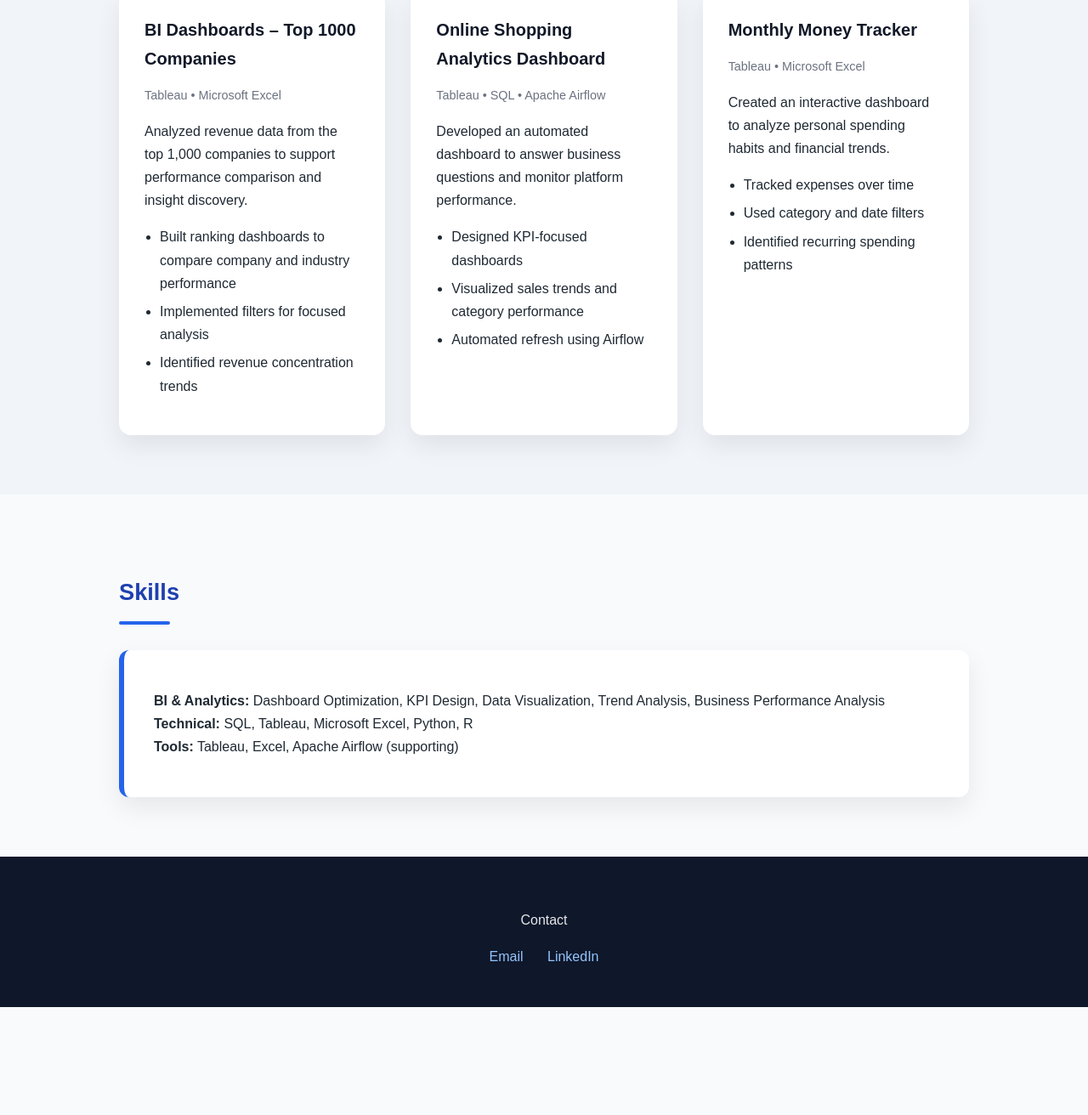
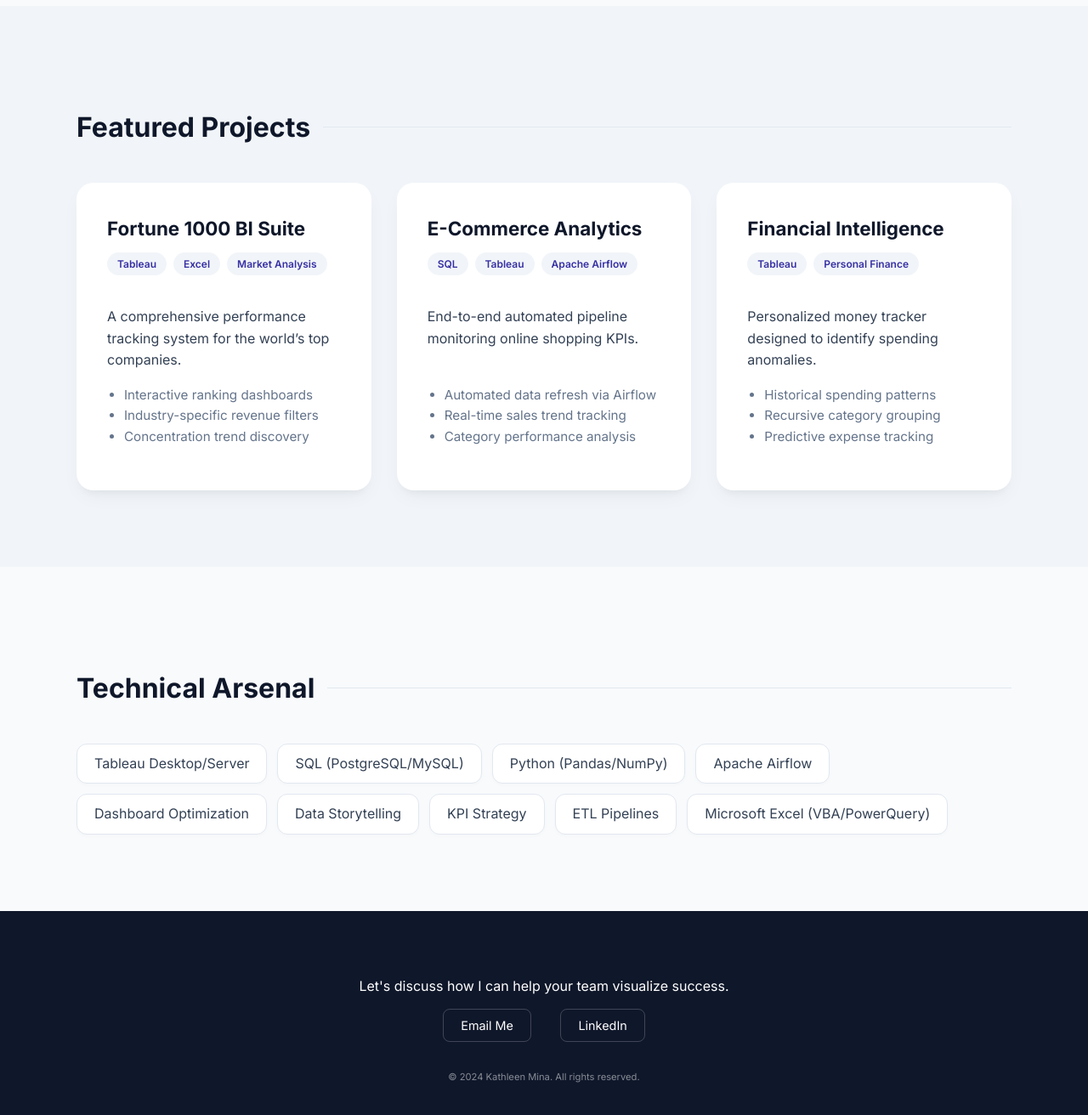
Before and after one commit to kathleenmina/portfolio, a plain HTML site: page index.html in a window 1280 px wide. Shown: the part 904-2216 px from the top of the page at 85% size. Before the commit the page ends 2089 px from the top, so only its background shows below. Drawn offline with Linux system fonts and the light colour scheme.

Commit message:
index.html

```diff
--- a/index.html
+++ b/index.html
@@ -5,161 +5,225 @@
   <meta name="viewport" content="width=device-width, initial-scale=1.0" />
   <title>Kathleen Mina | Business Intelligence Portfolio</title>
 
+  <link rel="preconnect" href="https://fonts.googleapis.com">
+  <link rel="preconnect" href="https://fonts.gstatic.com" crossorigin>
+  <link href="https://fonts.googleapis.com/css2?family=Inter:wght@300;400;600;700&display=swap" rel="stylesheet">
+
   <style>
     :root {
-      --primary: #1e40af;
-      --secondary: #2563eb;
-      --bg-light: #f8fafc;
-      --bg-section: #f1f5f9;
-      --text-main: #1f2933;
-      --text-muted: #6b7280;
-      --card-shadow: 0 12px 30px rgba(0, 0, 0, 0.08);
+      --primary: #4f46e5; /* Modern Indigo */
+      --primary-dark: #3730a3;
+      --slate-900: #0f172a;
+      --slate-800: #1e293b;
+      --slate-100: #f1f5f9;
+      --text-main: #334155;
+      --text-light: #64748b;
+      --glass: rgba(255, 255, 255, 0.8);
+      --card-shadow: 0 10px 25px -5px rgba(0, 0, 0, 0.05), 0 8px 10px -6px rgba(0, 0, 0, 0.05);
+    }
+
+    * {
+      box-sizing: border-box;
+      transition: all 0.3s ease;
     }
 
     body {
       margin: 0;
-      font-family: Arial, Helvetica, sans-serif;
+      font-family: 'Inter', sans-serif;
       color: var(--text-main);
-      background: var(--bg-light);
-      line-height: 1.7;
+      background-color: #f8fafc;
+      line-height: 1.6;
     }
 
-    /* HEADER */
+    /* Subtle Entry Animation */
+    @keyframes fadeIn {
+      from { opacity: 0; transform: translateY(20px); }
+      to { opacity: 1; transform: translateY(0); }
+    }
+
+    .animate {
+      animation: fadeIn 0.8s ease-out forwards;
+    }
+
+    /* HEADER - Modern Gradient Mesh */
     header {
-      background: linear-gradient(135deg, var(--primary), var(--secondary));
+      background: radial-gradient(at top left, #4f46e5, #1e293b);
       color: white;
-      padding: 70px 20px 80px;
+      padding: 100px 20px;
       text-align: center;
+      position: relative;
+      overflow: hidden;
     }
 
     header h1 {
-      font-size: 2.5rem;
-      margin-bottom: 10px;
+      font-size: 3rem;
+      font-weight: 700;
+      margin-bottom: 15px;
+      letter-spacing: -0.02em;
     }
 
     header p {
-      max-width: 750px;
+      max-width: 600px;
       margin: auto;
-      font-size: 1.05rem;
-      opacity: 0.95;
+      font-size: 1.1rem;
+      font-weight: 300;
+      color: #e2e8f0;
+    }
+
+    .tagline-bold {
+      color: #818cf8;
+      font-weight: 600;
+      display: block;
+      margin-top: 10px;
+      text-transform: uppercase;
+      letter-spacing: 1px;
+      font-size: 0.85rem;
     }
 
     /* SECTION WRAPPERS */
     section {
-      padding: 70px 20px;
+      padding: 90px 20px;
     }
 
     .container {
-      max-width: 1000px;
+      max-width: 1100px;
       margin: auto;
     }
 
-    section.alt {
-      background: var(--bg-section);
-    }
-
     h2 {
-      font-size: 1.7rem;
-      margin-bottom: 30px;
-      color: var(--primary);
-      position: relative;
+      font-size: 2rem;
+      margin-bottom: 40px;
+      color: var(--slate-900);
+      font-weight: 700;
+      display: flex;
+      align-items: center;
+      gap: 15px;
     }
 
     h2::after {
       content: "";
-      display: block;
-      width: 60px;
-      height: 4px;
-      background: var(--secondary);
-      margin-top: 10px;
-      border-radius: 4px;
+      flex-grow: 1;
+      height: 1px;
+      background: #e2e8f0;
     }
 
-    /* ABOUT */
+    /* ABOUT BOX */
     .about-box {
       background: white;
-      padding: 30px 35px;
-      border-radius: 12px;
+      padding: 40px;
+      border-radius: 20px;
       box-shadow: var(--card-shadow);
+      border: 1px solid rgba(226, 232, 240, 0.8);
+      font-size: 1.1rem;
+      color: var(--text-main);
     }
 
-    /* PROJECTS */
+    /* PROJECTS GRID */
     .project-grid {
       display: grid;
-      grid-template-columns: repeat(auto-fit, minmax(280px, 1fr));
+      grid-template-columns: repeat(auto-fit, minmax(320px, 1fr));
       gap: 30px;
     }
 
     .project {
       background: white;
-      padding: 28px 30px;
-      border-radius: 14px;
+      padding: 35px;
+      border-radius: 20px;
       box-shadow: var(--card-shadow);
-      transition: transform 0.2s ease;
+      border: 1px solid transparent;
+      display: flex;
+      flex-direction: column;
     }
 
     .project:hover {
-      transform: translateY(-4px);
+      transform: translateY(-8px);
+      border-color: var(--primary);
+      box-shadow: 0 20px 25px -5px rgba(0, 0, 0, 0.1);
     }
 
     .project h3 {
-      margin-top: 0;
-      margin-bottom: 6px;
-      font-size: 1.25rem;
-      color: #111827;
+      margin: 0 0 10px 0;
+      font-size: 1.4rem;
+      color: var(--slate-900);
     }
 
     .tools {
-      font-size: 0.9rem;
-      color: var(--text-muted);
-      margin-bottom: 12px;
+      display: flex;
+      flex-wrap: wrap;
+      gap: 8px;
+      margin-bottom: 20px;
     }
 
-    ul {
-      padding-left: 18px;
-      margin-top: 10px;
+    .tool-tag {
+      font-size: 0.75rem;
+      background: var(--slate-100);
+      color: var(--primary-dark);
+      padding: 4px 12px;
+      border-radius: 100px;
+      font-weight: 600;
     }
 
-    li {
-      margin-bottom: 6px;
+    .project ul {
+      margin-top: auto;
+      padding-left: 20px;
+      color: var(--text-light);
+      font-size: 0.95rem;
     }
 
-    /* SKILLS */
-    .skills-box {
+    /* SKILLS PILLS */
+    .skills-container {
+      display: flex;
+      flex-wrap: wrap;
+      gap: 12px;
+    }
+
+    .skill-pill {
       background: white;
-      padding: 30px 35px;
+      border: 1px solid #e2e8f0;
+      padding: 10px 20px;
       border-radius: 12px;
-      box-shadow: var(--card-shadow);
-      border-left: 6px solid var(--secondary);
+      font-weight: 500;
+      box-shadow: 0 2px 4px rgba(0,0,0,0.02);
+    }
+
+    .skill-pill:hover {
+      background: var(--primary);
+      color: white;
+      border-color: var(--primary);
     }
 
     /* FOOTER */
     footer {
-      background: #0f172a;
-      color: #e5e7eb;
+      background: var(--slate-900);
+      color: white;
       text-align: center;
-      padding: 45px 20px;
+      padding: 60px 20px;
+    }
+
+    .footer-links {
+      margin-top: 20px;
     }
 
     footer a {
-      color: #93c5fd;
-      margin: 0 12px;
+      color: white;
+      margin: 0 15px;
       text-decoration: none;
-      font-weight: 500;
+      font-size: 0.9rem;
+      padding: 10px 20px;
+      border: 1px solid rgba(255,255,255,0.2);
+      border-radius: 8px;
     }
 
     footer a:hover {
-      text-decoration: underline;
+      background: white;
+      color: var(--slate-900);
     }
 
-    /* RESPONSIVE */
+    /* MOBILE OPTIMIZATION */
     @media (max-width: 600px) {
-      header h1 {
-        font-size: 2rem;
-      }
-      section {
-        padding: 50px 16px;
-      }
+      header h1 { font-size: 2.2rem; }
+      section { padding: 60px 20px; }
+      .about-box { padding: 25px; }
     }
   </style>
 </head>
@@ -167,68 +231,70 @@
 <body>
 
 <header>
-  <h1>Kathleen Marie R. Mina</h1>
-  <p>
-    <strong>Business Intelligence & Analytics</strong><br>
-    Tableau • SQL • Dashboard Optimization • Performance Analysis
-  </p>
+  <div class="animate">
+    <h1>Kathleen Marie R. Mina</h1>
+    <p>Turning complex data into actionable business intelligence through visualization and automated analytics.</p>
+    <span class="tagline-bold">Tableau • SQL • Python • ETL</span>
+  </div>
 </header>
 
-<section>
-  <div class="container">
-    <h2>About Me</h2>
+<section id="about">
+  <div class="container animate">
+    <h2>The Professional Insight</h2>
     <div class="about-box">
       <p>
-        Data Science and Analytics student specializing in dashboard optimization, data visualization, and analysis.
-        Experienced in designing interactive Tableau dashboards, KPI tracking, and analytics solutions that support
-        data-driven decision-making.
+        Currently a <strong>Data Science and Analytics student</strong> with a focus on Business Intelligence. I specialize in bridging the gap between technical data architecture and executive decision-making. By designing high-impact Tableau dashboards and automating workflows, I help organizations visualize their performance in real-time.
       </p>
     </div>
   </div>
 </section>
 
-<section class="alt">
+<section style="background: #f1f5f9;">
   <div class="container">
-    <h2>Projects</h2>
-
+    <h2>Featured Projects</h2>
     <div class="project-grid">
 
       <div class="project">
-        <h3>BI Dashboards – Top 1000 Companies</h3>
-        <p class="tools">Tableau • Microsoft Excel</p>
-        <p>
-          Analyzed revenue data from the top 1,000 companies to support performance comparison and insight discovery.
-        </p>
+        <h3>Fortune 1000 BI Suite</h3>
+        <div class="tools">
+          <span class="tool-tag">Tableau</span>
+          <span class="tool-tag">Excel</span>
+          <span class="tool-tag">Market Analysis</span>
+        </div>
+        <p>A comprehensive performance tracking system for the world’s top companies.</p>
         <ul>
-          <li>Built ranking dashboards to compare company and industry performance</li>
-          <li>Implemented filters for focused analysis</li>
-          <li>Identified revenue concentration trends</li>
+          <li>Interactive ranking dashboards</li>
+          <li>Industry-specific revenue filters</li>
+          <li>Concentration trend discovery</li>
         </ul>
       </div>
 
       <div class="project">
-        <h3>Online Shopping Analytics Dashboard</h3>
-        <p class="tools">Tableau • SQL • Apache Airflow</p>
-        <p>
-          Developed an automated dashboard to answer business questions and monitor platform performance.
-        </p>
+        <h3>E-Commerce Analytics</h3>
+        <div class="tools">
+          <span class="tool-tag">SQL</span>
+          <span class="tool-tag">Tableau</span>
+          <span class="tool-tag">Apache Airflow</span>
+        </div>
+        <p>End-to-end automated pipeline monitoring online shopping KPIs.</p>
         <ul>
-          <li>Designed KPI-focused dashboards</li>
-          <li>Visualized sales trends and category performance</li>
-          <li>Automated refresh using Airflow</li>
+          <li>Automated data refresh via Airflow</li>
+          <li>Real-time sales trend tracking</li>
+          <li>Category performance analysis</li>
         </ul>
       </div>
 
       <div class="project">
-        <h3>Monthly Money Tracker</h3>
-        <p class="tools">Tableau • Microsoft Excel</p>
-        <p>
-          Created an interactive dashboard to analyze personal spending habits and financial trends.
-        </p>
+        <h3>Financial Intelligence</h3>
+        <div class="tools">
+          <span class="tool-tag">Tableau</span>
+          <span class="tool-tag">Personal Finance</span>
+        </div>
+        <p>Personalized money tracker designed to identify spending anomalies.</p>
         <ul>
-          <li>Tracked expenses over time</li>
-          <li>Used category and date filters</li>
-          <li>Identified recurring spending patterns</li>
+          <li>Historical spending patterns</li>
+          <li>Recursive category grouping</li>
+          <li>Predictive expense tracking</li>
         </ul>
       </div>
 
@@ -238,21 +304,28 @@
 
 <section>
   <div class="container">
-    <h2>Skills</h2>
-    <div class="skills-box">
-      <p>
-        <strong>BI & Analytics:</strong> Dashboard Optimization, KPI Design, Data Visualization, Trend Analysis, Business Performance Analysis<br>
-        <strong>Technical:</strong> SQL, Tableau, Microsoft Excel, Python, R<br>
-        <strong>Tools:</strong> Tableau, Excel, Apache Airflow (supporting)
-      </p>
+    <h2>Technical Arsenal</h2>
+    <div class="skills-container">
+      <div class="skill-pill">Tableau Desktop/Server</div>
+      <div class="skill-pill">SQL (PostgreSQL/MySQL)</div>
+      <div class="skill-pill">Python (Pandas/NumPy)</div>
+      <div class="skill-pill">Apache Airflow</div>
+      <div class="skill-pill">Dashboard Optimization</div>
+      <div class="skill-pill">Data Storytelling</div>
+      <div class="skill-pill">KPI Strategy</div>
+      <div class="skill-pill">ETL Pipelines</div>
+      <div class="skill-pill">Microsoft Excel (VBA/PowerQuery)</div>
     </div>
   </div>
 </section>
 
 <footer>
-  <p>Contact</p>
-  <a href="mailto:kathleenmina8@gmail.com">Email</a>
-  <a href="https://www.linkedin.com/in/kathleen-mina-0b9726267">LinkedIn</a>
+  <p>Let's discuss how I can help your team visualize success.</p>
+  <div class="footer-links">
+    <a href="mailto:kathleenmina8@gmail.com">Email Me</a>
+    <a href="https://www.linkedin.com/in/kathleen-mina-0b9726267" target="_blank">LinkedIn</a>
+  </div>
+  <p style="margin-top: 40px; font-size: 0.7rem; opacity: 0.5;">© 2024 Kathleen Mina. All rights reserved.</p>
 </footer>
 
 </body>
```
